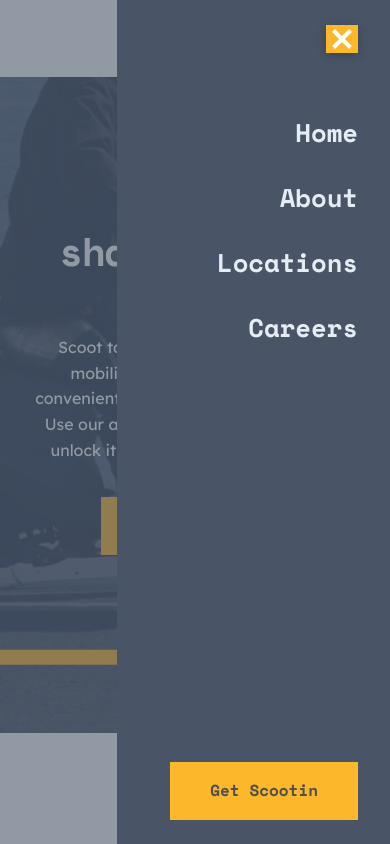
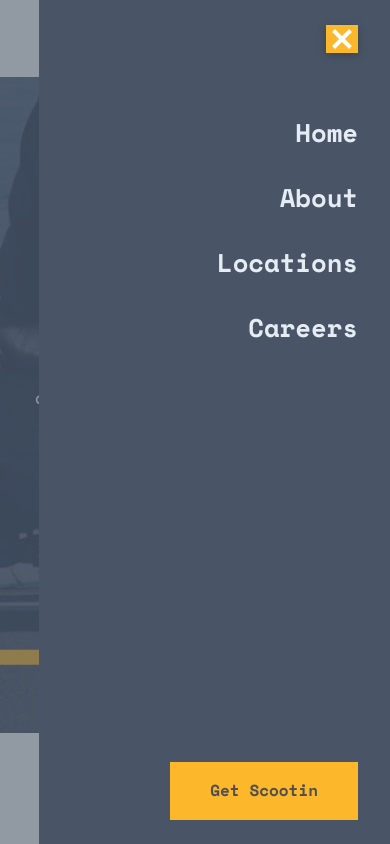
Before and after one commit to Dudeldups/FM-scoot-website, a React (Vite) app: page / in a window 390 px wide. Both pictures are taken after a click on the button "Open navigation". Shown: the top 844 px of the page. Built offline with nearby package versions, Linux system fonts and the light colour scheme.

Commit message:
fixed mobile nav animations

```diff
--- a/src/components/MobileNavigation/MobileNavigation.tsx
+++ b/src/components/MobileNavigation/MobileNavigation.tsx
@@ -1,6 +1,6 @@
 import { useEffect, useRef } from "react";
 import { NavLink } from "react-router-dom";
-import { Variants } from "framer-motion";
+import { Variants, motion } from "framer-motion";
 
 import Btn from "../Btn/Btn";
 import { MotionStyledMobileNavigation } from "./styles";
@@ -29,6 +29,25 @@ const MobileNavigation = ({
 
   const navVariants: Variants = {
     hidden: {
+      opacity: 0,
+    },
+    visible: {
+      opacity: 1,
+      transition: {
+        duration: 0.1,
+        ease: "easeOut",
+      },
+    },
+    exit: {
+      opacity: 0,
+      transition: {
+        duration: 0.5,
+      },
+    },
+  };
+
+  const divVariants: Variants = {
+    hidden: {
       x: "100%",
       scaleX: 0,
       opacity: 0,
@@ -40,6 +59,7 @@ const MobileNavigation = ({
       transition: {
         type: "tween",
         duration: 0.4,
+        delay: 0.1,
         ease: "easeInOut",
       },
     },
@@ -60,7 +80,14 @@ const MobileNavigation = ({
       variants={navVariants}
       initial="hidden"
       animate="visible"
-      exit="exit">
+      exit="exit"
+      onClick={() => setIsHamburgerOpen(false)}>
+      <motion.div
+        variants={divVariants}
+        initial="hidden"
+        animate="visible"
+        exit="exit"
+        onClick={e => e.stopPropagation()}>
         <ul>
           <li>
             <NavLink
@@ -87,6 +114,7 @@ const MobileNavigation = ({
           </li>
         </ul>
         <Btn onClick={() => setIsHamburgerOpen(false)}>Get Scootin</Btn>
+      </motion.div>
     </MotionStyledMobileNavigation>
   );
 };
--- a/src/components/MobileNavigation/styles.ts
+++ b/src/components/MobileNavigation/styles.ts
@@ -10,13 +10,21 @@ const StyledMobileNavigation = styled.nav`
   position: fixed;
   inset: 0;
   z-index: 10;
-  padding: 7rem ${({ theme }) => theme.contentPadding.sm} 1.5rem;
-  background: linear-gradient(
-    to right,
-    ${({ theme }) => convertHexToRGB(theme.colors.darkNavy, 0.6)} 30%,
-    ${({ theme }) => theme.colors.darkNavy} 30%
-  );
+  background-color: ${({ theme }) =>
+    convertHexToRGB(theme.colors.darkNavy, 0.6)};
   text-align: right;
+
+  div {
+    height: 100%;
+    width: min(90%, 24rem);
+    display: flex;
+    flex-direction: column;
+    justify-content: space-between;
+    align-items: end;
+    gap: 1.5rem;
+    padding: 7rem ${({ theme }) => theme.contentPadding.sm} 1.5rem;
+    background-color: ${({ theme }) => theme.colors.darkNavy};
+  }
 
   ul {
     display: flex;
```
Lines whose indentation alone changed are shown as unchanged.
